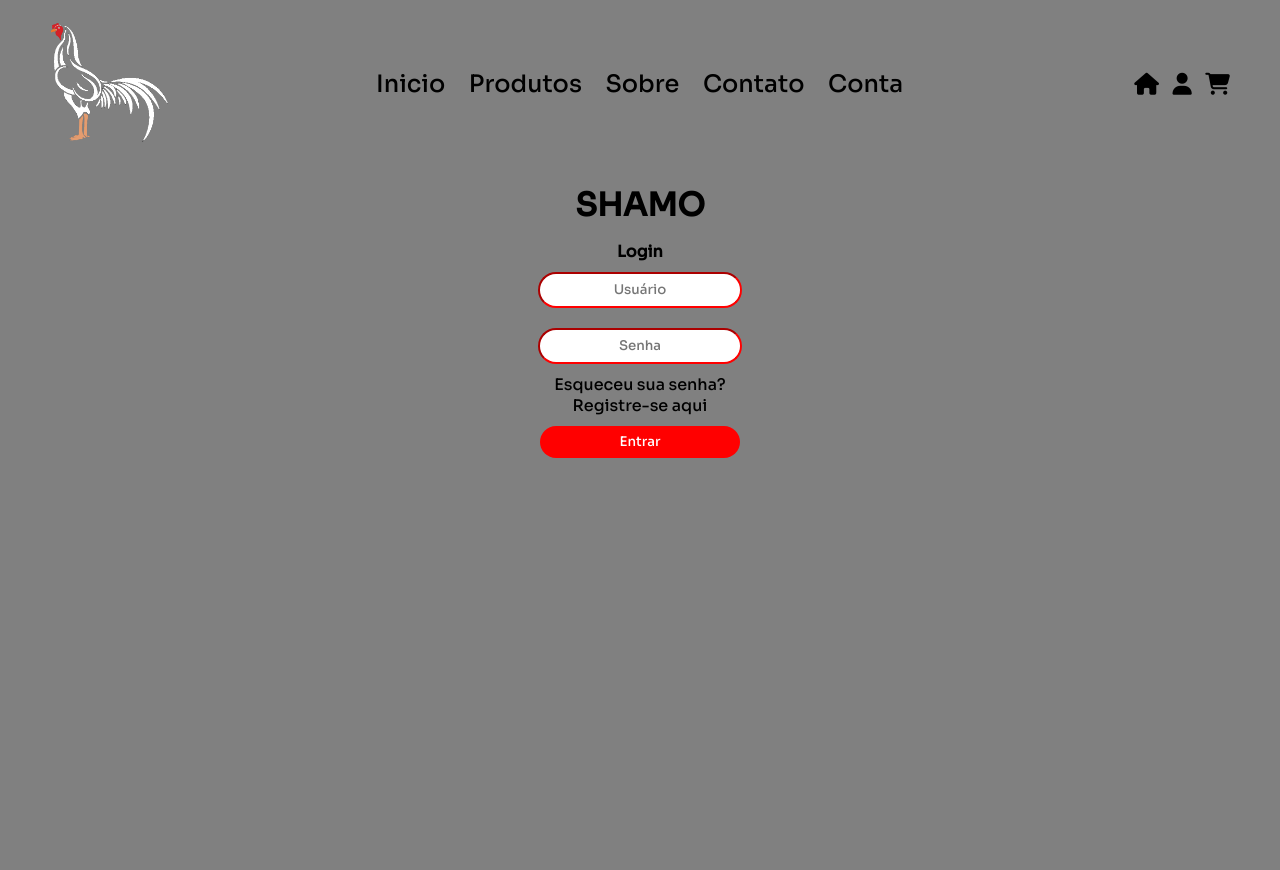
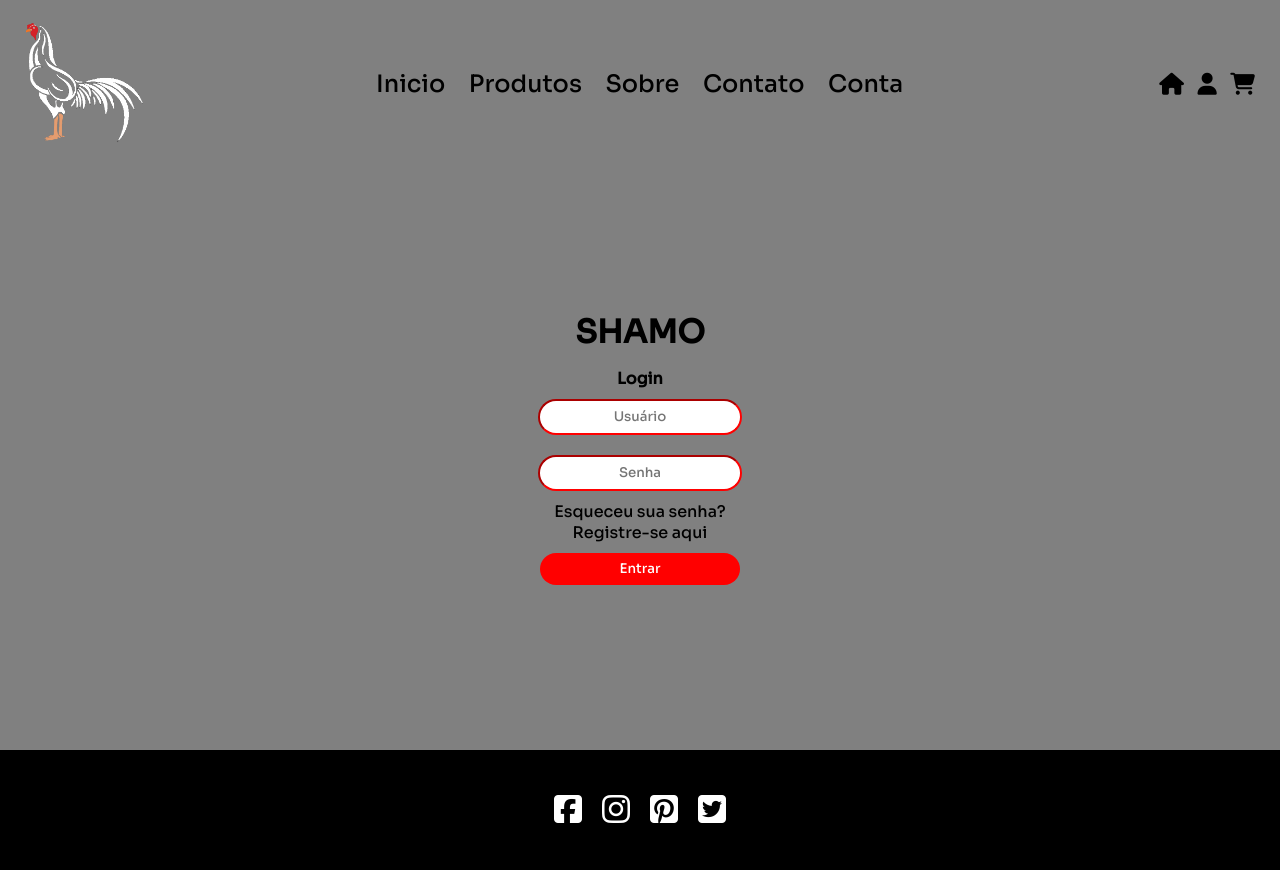
Before and after one commit to lucasrossi0/Project-Web, a plain HTML site: page Tela de Login/HTML/login.html in a window 1280 px wide. Before the commit the page ends 800 px from the top, so only its background shows below. Drawn offline with Linux system fonts and the light colour scheme.

Commit message:
Tela login

```diff
--- a/Tela de Login/CSS/estilo-login.css
+++ b/Tela de Login/CSS/estilo-login.css
@@ -9,8 +9,9 @@ body {
 }
 
 
-
-
+.header {
+    height: 25vh;
+}
 
 
 .header row{
@@ -20,8 +21,6 @@ body {
 .container{
     max-width: 1300px;
     margin: auto;
-    padding-left: 25px;
-    padding-right: 25px;
 }
 
 .navbar{
@@ -83,6 +82,7 @@ nav ul li a{
     display: flex;
     align-items: center;
     justify-content: center;
+    height: 60vh;
 }
 
 
@@ -193,3 +193,41 @@ nav ul li a{
     height: 500px;
     width: 500px;
 }
+
+
+
+
+
+
+
+
+.footer {
+display: flex;
+align-items: center;
+justify-content: center;
+background: black;
+margin-top: 70px;
+height: 15vh;
+}
+
+.footer .icons {
+color: white;
+margin: 5px;
+font-size: 32px;
+}
+
+.footer .icons a:hover {
+cursor: pointer;
+color: red;
+}
+
+.footer .icons a{
+color: white;
+margin: 5px;
+font-size: 32px;
+}
+
+.footer .icons:hover {
+cursor: pointer;
+color: red;
+}
--- a/Tela de Login/HTML/login.html
+++ b/Tela de Login/HTML/login.html
@@ -40,6 +40,8 @@
             </div>
           </div>
       </div>
+    </div>
+  </div>
   <div class="content">
     <div class="content-left">
         <div class="txt">
@@ -54,11 +56,33 @@
             <a href="">Esqueceu sua senha?</a>
             <a href="">Registre-se aqui</a>
         </div>
-
         <div class="btn-submit">
           <button>Entrar</button>
         </div>
     </div>
   </div>
+
+  <div class="footer">
+    <div class="icons">
+      <a href="https://www.facebook.com/Shamo-Store-108331437754695">
+        <i class="fab fa-facebook-square"></i>
+      </a>
+    </div>
+    <div class="icons">
+      <a href="https://www.instagram.com/shamostore/">
+        <i class="fab fa-instagram"></i>
+      </a>
+    </div>
+    <div class="icons">
+      <a href="https://br.pinterest.com/shamostore321/_saved/">
+        <i class="fab fa-pinterest-square"></i>
+      </a>
+    </div>
+    <div class="icons">
+      <a href="https://twitter.com/ShamoStore">
+        <i class="fab fa-twitter-square"></i>
+      </a>
+    </div>
+  </div>
 </body>
 </html>
```
Lines whose indentation alone changed are shown as unchanged.
